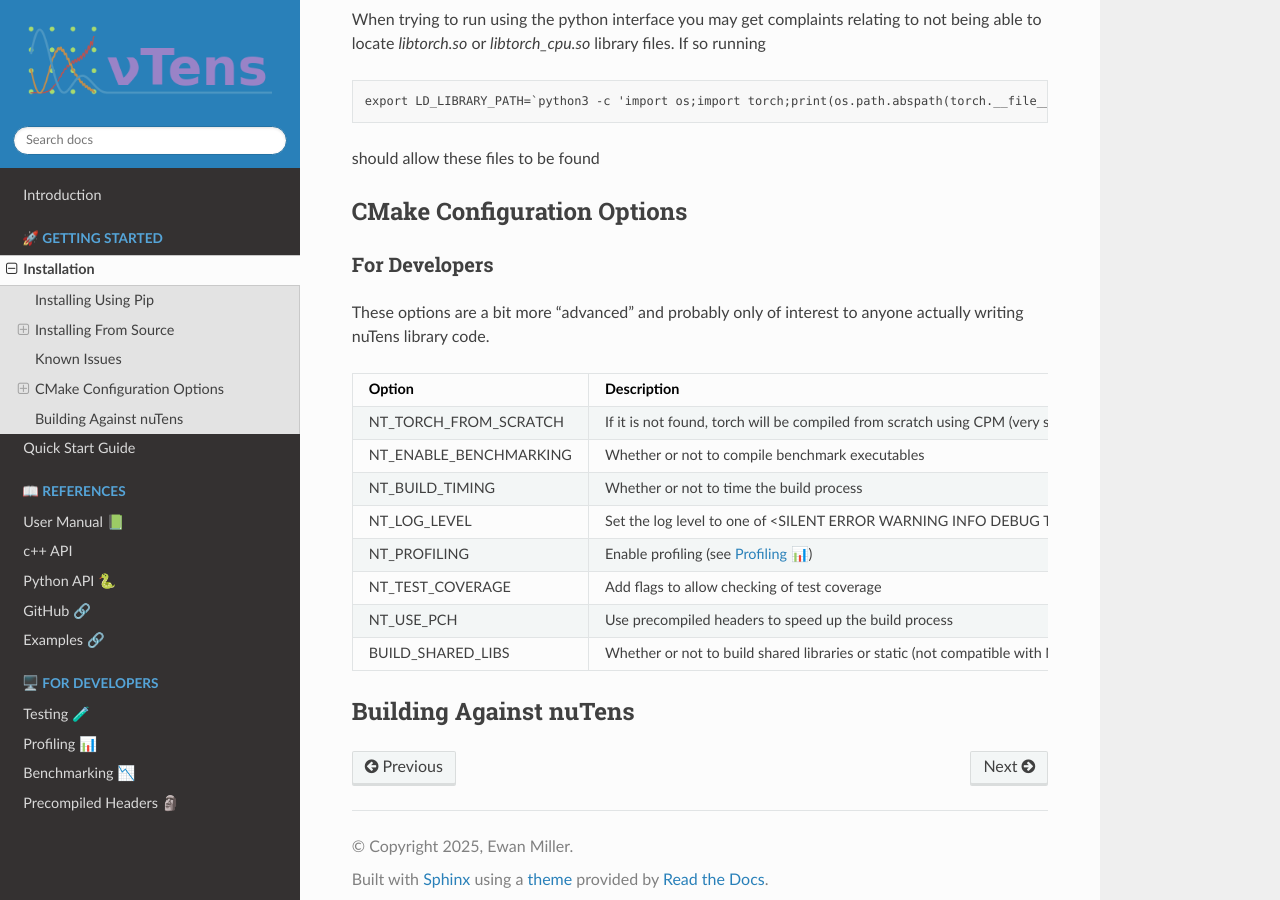
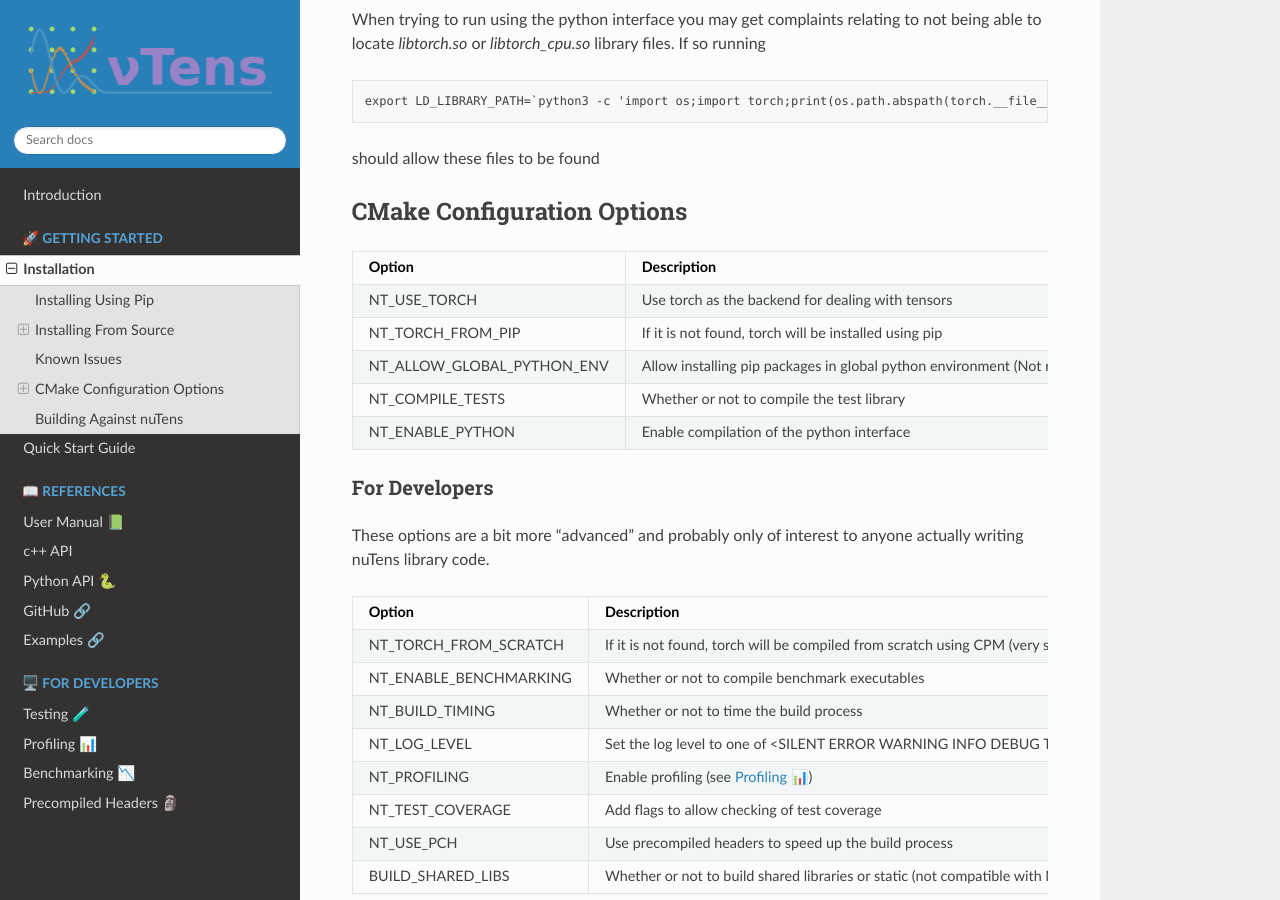
Before and after one commit to ewanwm/nuTens, a Sphinx documentation site: the page built from doc/source/installation.rst, in a window 1280 px wide and 900 px high, scrolled down 2523 px. Built offline with Sphinx 7.4.7 and the Read the Docs theme 3.1.0, drawn with Linux system fonts in a browser that asks for light colours.

Commit message:
fix table formatting

```diff
--- a/doc/source/installation.rst
+++ b/doc/source/installation.rst
@@ -130,15 +130,15 @@ should allow these files to be found
 CMake Configuration Options
 ---------------------------
 
-=========================  ============================================================================  =======
-Option                     Description                                                                   Default
-=========================  ============================================================================  =======
-NT_USE_TORCH               Use torch as the backend for dealing with tensors                             ON
-NT_TORCH_FROM_PIP          If it is not found, torch will be installed using pip                         ON
-NT_ALLOW_GLOBAL_PYTHON_ENV Allow installing pip packages in global python environment (Not recommended)  OFF
-NT_COMPILE_TESTS           Whether or not to compile the test library                                    ON
-NT_ENABLE_PYTHON           Enable compilation of the python interface                                    OFF
-=========================  ============================================================================  =======
+==========================  ============================================================================  =======
+Option                      Description                                                                   Default
+==========================  ============================================================================  =======
+NT_USE_TORCH                Use torch as the backend for dealing with tensors                             ON
+NT_TORCH_FROM_PIP           If it is not found, torch will be installed using pip                         ON
+NT_ALLOW_GLOBAL_PYTHON_ENV  Allow installing pip packages in global python environment (Not recommended)  OFF
+NT_COMPILE_TESTS            Whether or not to compile the test library                                    ON
+NT_ENABLE_PYTHON            Enable compilation of the python interface                                    OFF
+==========================  ============================================================================  =======
 
 For Developers
 ^^^^^^^^^^^^^^
```
